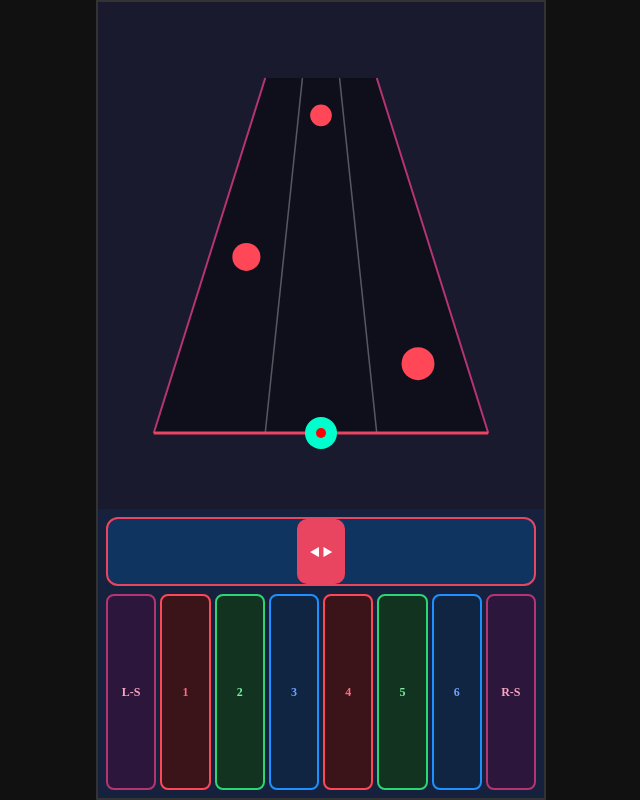
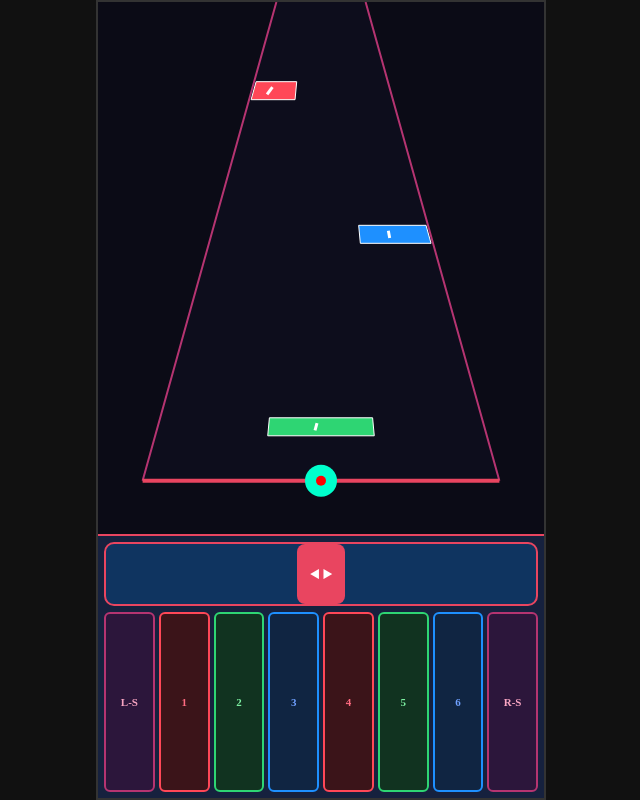
Before and after one commit to LucentLuare/LucentLuare.github.io, a plain HTML site: page index.html in a window 1280 px wide. Shown: the whole page, without its empty margins (319-959 px from the left). Drawn offline with Linux system fonts and the light colour scheme.

Commit message:
Update index.html

```diff
--- a/index.html
+++ b/index.html
@@ -3,7 +3,7 @@
 <head>
   <meta charset="UTF-8">
   <meta name="viewport" content="width=device-width, initial-scale=1.0, maximum-scale=1.0, user-scalable=no">
-  <title>3-Lane Slope Rhythm</title>
+  <title>Ongeki Style Mobile Rhythm</title>
   <style>
     * { box-sizing: border-box; user-select: none; -webkit-user-select: none; }
     body {
@@ -13,40 +13,42 @@
     #game-container {
       width: 100vw; max-width: 56.25vh;
       height: 100vh; max-height: 177.78vw;
-      background: #1a1a2e; display: flex; flex-direction: column; border: 2px solid #333;
+      background: #0b0b16; display: flex; flex-direction: column; border: 2px solid #333;
     }
-    #play-area { flex: 65; position: relative; width: 100%; overflow: hidden; }
+    /* 상단 플레이 화면 (조작부 바로 위까지 100% 활용) */
+    #play-area { flex: 68; position: relative; width: 100%; overflow: hidden; }
     canvas { width: 100%; height: 100%; display: block; }
+
+    /* 하단 컨트롤러 영역 */
     #controller-area {
-      flex: 35; background: #16213e; display: flex; flex-direction: column; padding: 8px; gap: 8px;
+      flex: 32; background: #16213e; display: flex; flex-direction: column; padding: 6px; gap: 6px;
+      border-top: 2px solid #e94560;
     }
-    /* 슬라이더 영역 */
     #slider-track {
-      flex: 25; background: #0f3460; border-radius: 12px; position: relative; border: 2px solid #e94560;
+      flex: 25; background: #0f3460; border-radius: 10px; position: relative; border: 2px solid #e94560;
       overflow: hidden;
     }
     #slider-knob {
-      width: 48px; height: 100%; background: #e94560; border-radius: 10px;
+      width: 48px; height: 100%; background: #e94560; border-radius: 8px;
       position: absolute; left: 50%; transform: translateX(-50%); pointer-events: none;
       display: flex; justify-content: center; align-items: center; color: white; font-size: 10px; font-weight: bold;
     }
-    /* 8개 버튼 그리드 (RGBRGB + 사이드) */
     #button-grid {
       flex: 75; display: grid; grid-template-columns: repeat(8, 1fr); gap: 4px;
     }
     .btn {
-      background: #1e1e24; border: 2px solid #555; border-radius: 8px; color: white;
-      display: flex; justify-content: center; align-items: center; font-weight: bold; font-size: 12px;
+      background: #1e1e24; border: 2px solid #555; border-radius: 6px; color: white;
+      display: flex; justify-content: center; align-items: center; font-weight: bold; font-size: 11px;
       transition: background-color 0.05s, box-shadow 0.05s;
     }
     .btn-side { background: #2c163b; border-color: #b53471; color: #f8a5c2; }
-    .btn-side.active { background: #b53471; border-color: #fff; color: #fff; box-shadow: 0 0 12px #b53471; }
+    .btn-side.active { background: #b53471; border-color: #fff; color: #fff; box-shadow: 0 0 10px #b53471; }
     .btn-red { background: #3b1419; border-color: #ff4757; color: #ff6b81; }
-    .btn-red.active { background: #ff4757; border-color: #fff; color: #fff; box-shadow: 0 0 12px #ff4757; }
+    .btn-red.active { background: #ff4757; border-color: #fff; color: #fff; box-shadow: 0 0 10px #ff4757; }
     .btn-green { background: #113320; border-color: #2ed573; color: #7bed9f; }
-    .btn-green.active { background: #2ed573; border-color: #fff; color: #111; box-shadow: 0 0 12px #2ed573; }
+    .btn-green.active { background: #2ed573; border-color: #fff; color: #111; box-shadow: 0 0 10px #2ed573; }
     .btn-blue { background: #102542; border-color: #1e90ff; color: #70a1ff; }
-    .btn-blue.active { background: #1e90ff; border-color: #fff; color: #fff; box-shadow: 0 0 12px #1e90ff; }
+    .btn-blue.active { background: #1e90ff; border-color: #fff; color: #fff; box-shadow: 0 0 10px #1e90ff; }
   </style>
 </head>
 <body>
@@ -91,7 +93,7 @@
   let lastTouchX = 0;
   const SLIDER_SENSITIVITY = 1.25;
 
-  // 슬라이더 밀기(드래그) 제어
+  // 슬라이더 조작
   sliderTrack.addEventListener('pointerdown', (e) => {
     if (sliderPointerId === null) {
       sliderPointerId = e.pointerId;
@@ -121,7 +123,6 @@
   buttons.forEach(btn => {
     btn.addEventListener('pointerdown', (e) => {
       btn.classList.add('active');
-      console.log("Hit button:", btn.dataset.key);
     });
     const release = () => btn.classList.remove('active');
     btn.addEventListener('pointerup', release);
@@ -129,24 +130,23 @@
     btn.addEventListener('pointercancel', release);
   });
 
-  // 테스트용 낙하 노트 데이터 (시작Y 비율, 판정선Y 비율, 레인(0~2))
-  let testNotes = [
-    { progress: 0.0, lane: 1 },
-    { progress: 0.4, lane: 0 },
-    { progress: 0.7, lane: 2 }
+  // 테스트용 벽돌 노트 데이터 (progress: 0.0(최상단) ~ 1.0(판정선))
+  let testBricks = [
+    { progress: 0.1, lane: 1, color: '#2ed573' }, // 그린
+    { progress: 0.4, lane: 0, color: '#ff4757' }, // 레드
+    { progress: 0.7, lane: 2, color: '#1e90ff' }  // 블루
   ];
 
   function loop() {
     ctx.clearRect(0, 0, canvas.width, canvas.height);
 
-    // 원근감 경사면(Perspective Slope) 좌표계 정의
-    const topY = canvas.height * 0.15;       // 트랙 시작 지점 (위쪽)
-    const judgeY = canvas.height * 0.85;     // 판정선 지점 (아래쪽)
-    const topWidth = canvas.width * 0.25;    // 위쪽 트랙 너비 (좁음)
-    const bottomWidth = canvas.width * 0.75; // 아래쪽 트랙 너비 (넓음)
+    // 1. 트랙 설정 (화면 맨 위 0부터 판정선까지 풀로 확장)
+    const topY = 0;
+    const judgeY = canvas.height * 0.90;     // 판정선 위치 (조작부 바로 위)
+    const topWidth = canvas.width * 0.20;    // 최상단 트랙 너비 (좁음)
+    const bottomWidth = canvas.width * 0.80; // 판정선 트랙 너비 (넓음)
     const centerX = canvas.width / 2;
 
-    // 특정 Y 좌표에서의 트랙 너비와 좌우 X 경계 계산 함수
     function getTrackMetrics(y) {
       const p = Math.max(0, Math.min(1, (y - topY) / (judgeY - topY)));
       const currentWidth = topWidth + (bottomWidth - topWidth) * p;
@@ -157,11 +157,11 @@
       };
     }
 
-    // 1. 트랙 배경 (사다리꼴 경사면)
     const topM = getTrackMetrics(topY);
     const bottomM = getTrackMetrics(judgeY);
 
-    ctx.fillStyle = 'rgba(0, 0, 0, 0.4)';
+    // 사다리꼴 트랙 배경
+    ctx.fillStyle = 'rgba(15, 15, 30, 0.85)';
     ctx.beginPath();
     ctx.moveTo(topM.left, topY);
     ctx.lineTo(topM.right, topY);
@@ -170,18 +170,7 @@
     ctx.closePath();
     ctx.fill();
 
-    // 2. 3개의 레인을 나누는 선 2개 (경사각에 맞춰 뻗어나감)
-    ctx.strokeStyle = 'rgba(255, 255, 255, 0.3)';
-    ctx.lineWidth = 1.5;
-    for (let i = 1; i <= 2; i++) {
-      const ratio = i / 3;
-      ctx.beginPath();
-      ctx.moveTo(topM.left + topM.width * ratio, topY);
-      ctx.lineTo(bottomM.left + bottomM.width * ratio, judgeY);
-      ctx.stroke();
-    }
-
-    // 트랙 외곽선
+    // 트랙 외곽 경계선 (사이드 라인)
     ctx.strokeStyle = '#b53471';
     ctx.lineWidth = 2;
     ctx.beginPath();
@@ -191,34 +180,64 @@
     ctx.lineTo(bottomM.right, judgeY);
     ctx.stroke();
 
-    // 3. 테스트용 노트 낙하 및 렌더링 (경사면 타고 내려오기)
-    ctx.fillStyle = '#ff4757';
-    testNotes.forEach(note => {
-      note.progress += 0.007; // 낙하 속도
-      if (note.progress > 1.0) note.progress = 0.0; // 반복 루프
+    // 2. 벽돌(Brick) 노트 렌더링 (중앙 하얀색 라인 포함)
+    testBricks.forEach(brick => {
+      brick.progress += 0.006; // 낙하 속도
+      if (brick.progress > 1.0) brick.progress = 0.0;
 
-      // progress에 따른 현재 Y 좌표
-      const currentY = topY + (judgeY - topY) * note.progress;
-      const m = getTrackMetrics(currentY);
-      const laneW = m.width / 3;
-      // 해당 레인의 중앙 X 좌표 계산 (원근감에 따라 노트 크기와 위치도 조절됨)
-      const noteX = m.left + laneW * note.lane + laneW / 2;
-      const noteRadius = 10 + 8 * note.progress; // 아래로 올수록 커지는 원근감 효과
+      // 노트의 앞뒤 Y 좌표 계산 (벽돌 두께감 부여)
+      const brickHeight = 18; // 벽돌 세로 두께
+      const currentY = topY + (judgeY - topY) * brick.progress;
 
+      const mFront = getTrackMetrics(currentY);
+      const mBack = getTrackMetrics(currentY - brickHeight);
+
+      const laneWidthFront = mFront.width / 3;
+      const laneWidthBack = mBack.width / 3;
+
+      // 해당 레인의 좌우 좌표
+      const x1 = mBack.left + laneWidthBack * brick.lane + 2;
+      const x2 = mBack.left + laneWidthBack * (brick.lane + 1) - 2;
+      const x3 = mFront.left + laneWidthFront * (brick.lane + 1) - 2;
+      const x4 = mFront.left + laneWidthFront * brick.lane + 2;
+      const y1 = currentY - brickHeight;
+      const y2 = currentY;
+
+      // 벽돌 본체 채우기
+      ctx.fillStyle = brick.color;
       ctx.beginPath();
-      ctx.arc(noteX, currentY, noteRadius, 0, Math.PI * 2);
+      ctx.moveTo(x1, y1);
+      ctx.lineTo(x2, y1);
+      ctx.lineTo(x3, y2);
+      ctx.lineTo(x4, y2);
+      ctx.closePath();
       ctx.fill();
+
+      // 벽돌 테두리
+      ctx.strokeStyle = '#ffffff';
+      ctx.lineWidth = 1;
+      ctx.stroke();
+
+      // ★ 노트 중앙의 하얀색 하이라이트 라인 (온게키 스타일 포인트)
+      const midX1 = (x1 + x2) / 2;
+      const midX2 = (x4 + x3) / 2;
+      ctx.strokeStyle = '#ffffff';
+      ctx.lineWidth = 3;
+      ctx.beginPath();
+      ctx.moveTo(midX1 - 4, y1 + (y2 - y1) * 0.3);
+      ctx.lineTo(midX2 - 6, y1 + (y2 - y1) * 0.7);
+      ctx.stroke();
     });
 
-    // 4. 판정선 그리기
+    // 3. 판정선 붉은색 라인
     ctx.strokeStyle = '#e94560';
-    ctx.lineWidth = 3;
+    ctx.lineWidth = 4;
     ctx.beginPath();
     ctx.moveTo(bottomM.left, judgeY);
     ctx.lineTo(bottomM.right, judgeY);
     ctx.stroke();
 
-    // 5. 캐릭터 그리기 (경사면 트랙 안팎으로 자유롭게 이동)
+    // 4. 캐릭터 (아바타)
     const charX = playerX * canvas.width;
     ctx.fillStyle = '#00ffcc';
     ctx.beginPath();
```
